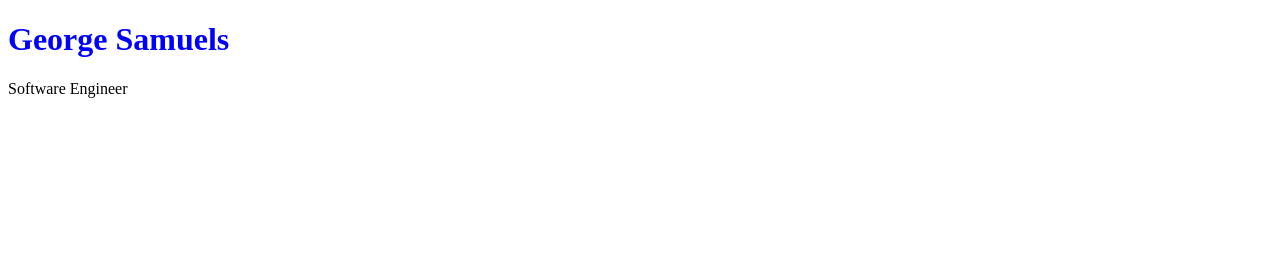
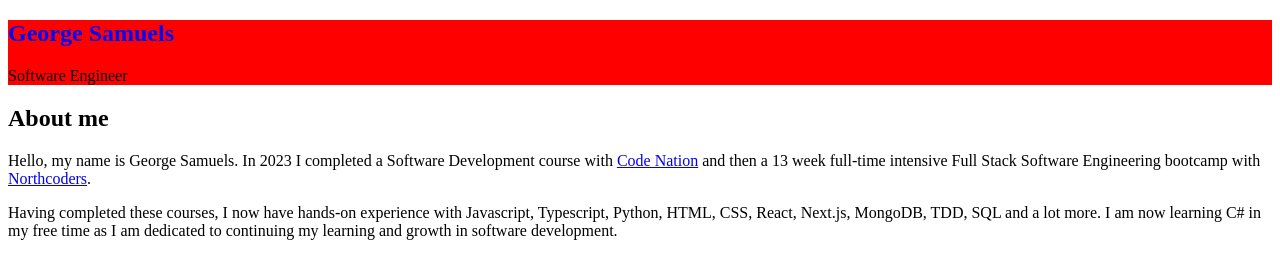
Before and after one commit to TheDimDom/portfolio, a plain HTML site: page index.html in a window 1280 px wide. Drawn offline with Linux system fonts and the light colour scheme.

Commit message:
added in some information about me

```diff
--- a/index.html
+++ b/index.html
@@ -1,18 +1,40 @@
 <!DOCTYPE html>
 <html lang="en">
   <head>
-    <meta charset="UTF-8">
-    <meta name="viewport" content="width=device-width, initial-scale=1.0">
-    <link rel="stylesheet" href="style.css">
-    <title>George Samuels' Portfolio</title>
+    <meta charset="UTF-8" />
+    <meta name="viewport" content="width=device-width, initial-scale=1.0" />
+    <link rel="stylesheet" href="style.css" />
+    <title>George Samuels Portfolio</title>
   </head>
   <body>
- <head>
+    <section>
       <div class="myName">
         <h1>George Samuels</h1>
         <p>Software Engineer</p>
       </div>
- </head>
-
+    </section>
+    <h2>About me</h2>
+    <section class="aboutMe">
+      <div class="myInformation">
+        <p>
+          Hello, my name is George Samuels. In 2023 I completed a Software
+          Development course with
+          <a
+            href="https://wearecodenation.com/2022/04/25/develop-coding/"
+            target=""
+            _blank
+            >Code Nation</a
+          >
+          and then a 13 week full-time intensive Full Stack Software Engineering
+          bootcamp with
+          <a
+            href="https://northcoders.com/our-courses/coding-bootcamp"
+            target="_blank"
+            >Northcoders</a
+          >.
+        </p>
+        <p>Having completed these courses, I now have hands-on experience with Javascript, Typescript, Python, HTML, CSS, React, Next.js, MongoDB, TDD, SQL and a lot more. I am now learning C# in my free time as I am dedicated to continuing my learning and growth in software development.</p>
+      </div>
+    </section>
   </body>
 </html>
--- a/style.css
+++ b/style.css
@@ -1,3 +1,9 @@
 h1{
     color: blue;
 }
+
+.myName{
+    align-items: center;
+    background-color: red;
+    padding: 0;
+}
```
Lines whose indentation alone changed are shown as unchanged.
